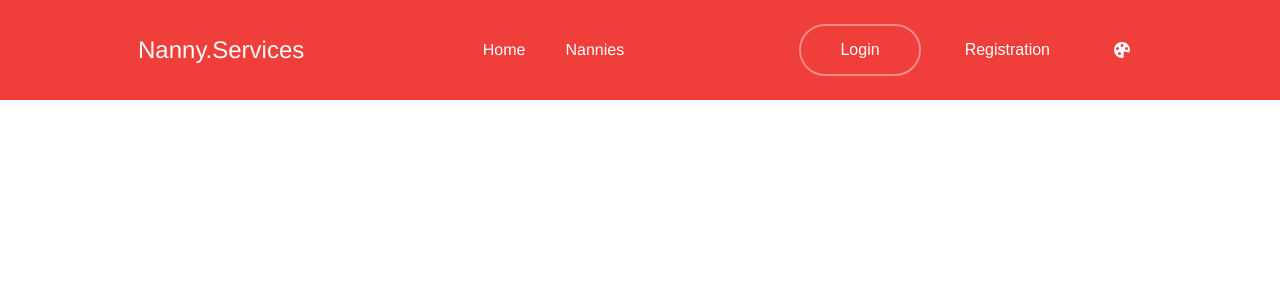
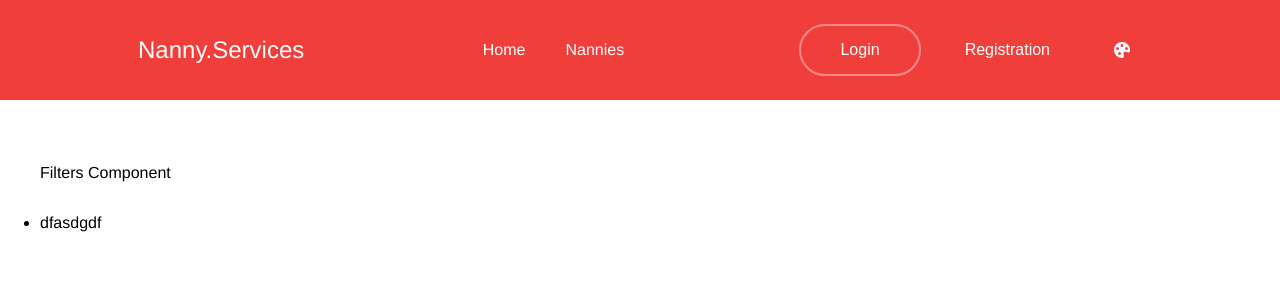
Before and after one commit to murselsen/NannyServices, a React (Vite) app: page /nannies in a window 1280 px wide. Shown: the top 300 px of the page. Built offline with nearby package versions, Linux system fonts and the light colour scheme; no server answers; the database is empty; a web font is replaced by a local one.

Commit message:
feat: add NannyList and Filters components; update Nannies page layout and styles fix: correct loading state variable name in auth slice refactor: remove console log from nannies slice reducer style: enhance hover effects for login and signup buttons

```diff
--- /dev/null
+++ b/src/components/Filters/Filters.jsx
@@ -0,0 +1,4 @@
+const Filters = () => {
+  return <div>Filters Component</div>;
+};
+export default Filters;
--- /dev/null
+++ b/src/components/NannyItem/NannyItem.jsx
@@ -0,0 +1,6 @@
+const NannyItem = ({ data }) => {
+  console.log("Nannies data:", data);
+  return <div>Nanny Item</div>;
+};
+
+export default NannyItem;
--- /dev/null
+++ b/src/components/NannyList/NannyList.jsx
@@ -0,0 +1,28 @@
+// Modules
+import { useSelector } from "react-redux";
+
+// Css
+import Css from "./NannyList.module.css";
+
+// Commponents
+import Filters from "../Filters/Filters";
+
+const NannyList = () => {
+  const { items, isLoading } = useSelector((state) => state.nannies);
+  console.log("Nannies data in NannyList:", items);
+  return (
+    <div className={Css.Container}>
+      <Filters />
+
+      {isLoading ? (
+        <p>Loading nannies...</p>
+      ) : (
+        <ul className={Css.List}>
+          <li className={Css.Item}>dfasdgdf</li>
+        </ul>
+      )}
+    </div>
+  );
+};
+
+export default NannyList;
--- /dev/null
+++ b/src/components/NannyList/NannyList.module.css
@@ -0,0 +1,8 @@
+.Container {
+    display: flex;
+    flex-direction: column;
+    gap: 32px;
+    width: 100%;
+    max-width: 1200px;
+    margin: 64px auto;
+}
--- a/src/components/NavAuth/NavAuth.module.css
+++ b/src/components/NavAuth/NavAuth.module.css
@@ -10,14 +10,19 @@
     padding-inline: 39px;
 }
 
+.AuthButtons .LoginButton:hover {
+    background-color: var(--secondary-color);
+    color: white;
+}
+
 @media (min-width: 768px) and (max-width: 1023px) {
     .AuthButtons {
         flex-direction: column;
         background-color: white;
     }
 
-    .LoginButton,
-    .SignUpButton {
+    .AuthButtons .LoginButton,
+    .AuthButtons .SignUpButton {
         width: 100%;
         box-sizing: border-box;
         margin-bottom: 10px;
@@ -30,8 +35,8 @@
         line-height: 20px;
     }
 
-    .LoginButton:hover,
-    .SignUpButton:hover {
+    .AuthButtons .LoginButton:hover,
+    .AuthButtons .SignUpButton:hover {
         background-color: var(--primary-color);
         color: white;
         border-radius: 0;
@@ -46,8 +51,8 @@
 
     }
 
-    .LoginButton,
-    .SignUpButton {
+    .AuthButtons .LoginButton,
+    .AuthButtons .SignUpButton {
         width: 100%;
         box-sizing: border-box;
         margin-bottom: 10px;
@@ -61,8 +66,8 @@
     }
 
 
-    .LoginButton:hover,
-    .SignUpButton:hover {
+    .AuthButtons .LoginButton:hover,
+    .AuthButtons .SignUpButton:hover {
         background-color: var(--primary-color);
         color: white;
         border-radius: 0;
--- a/src/pages/Nannies/Nannies.jsx
+++ b/src/pages/Nannies/Nannies.jsx
@@ -10,6 +10,7 @@ import { fetchNannies } from "../../redux/nannies/thunks.js";
 import NavList from "../../components/NavList/NavList";
 import NavAuth from "../../components/NavAuth/NavAuth";
 import NavLogo from "../../components/NavLogo/NavLogo";
+import NannyList from "../../components/NannyList/NannyList";
 
 const Nannies = () => {
   const dispatch = useDispatch();
@@ -24,6 +25,9 @@ const Nannies = () => {
         <NavList flex={1} />
         <NavAuth />
       </div>
+      <div className={Css.Content}>
+        <NannyList />
+      </div>
     </div>
   );
 };
--- a/src/redux/auth/slice.js
+++ b/src/redux/auth/slice.js
@@ -4,7 +4,7 @@ const initialState = {
   isLoggedIn: false,
   user: {},
   token: null,
-  loading: false,
+  isLoading: false,
   error: null,
 };
 
--- a/src/redux/nannies/slice.js
+++ b/src/redux/nannies/slice.js
@@ -11,7 +11,6 @@ const nanniesSlice = createSlice({
   },
   reducers: {
     setItems: (state, action) => {
-      console.log("Setting items in slice:", action.payload);
       state.items = action.payload;
     },
   },
```
Also changed, not shown: src/components/NannyItem/NannyItem.module.css (added).
